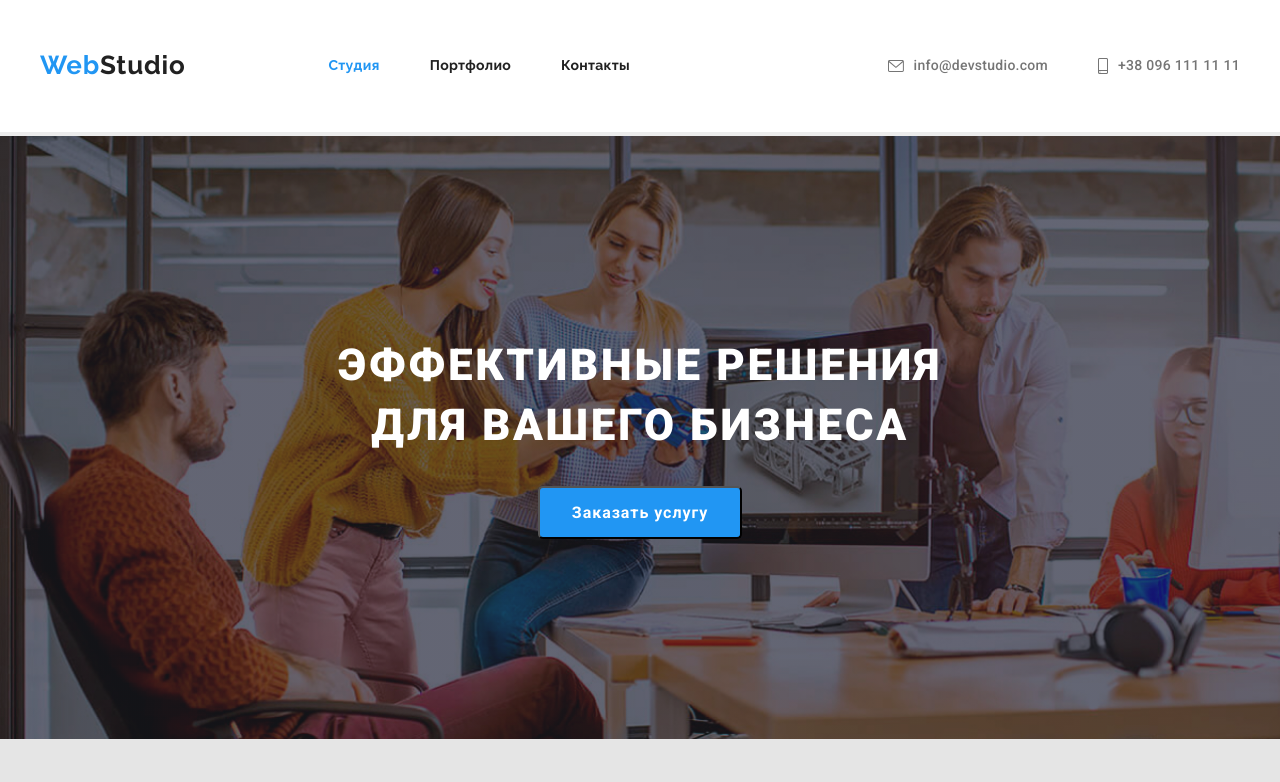
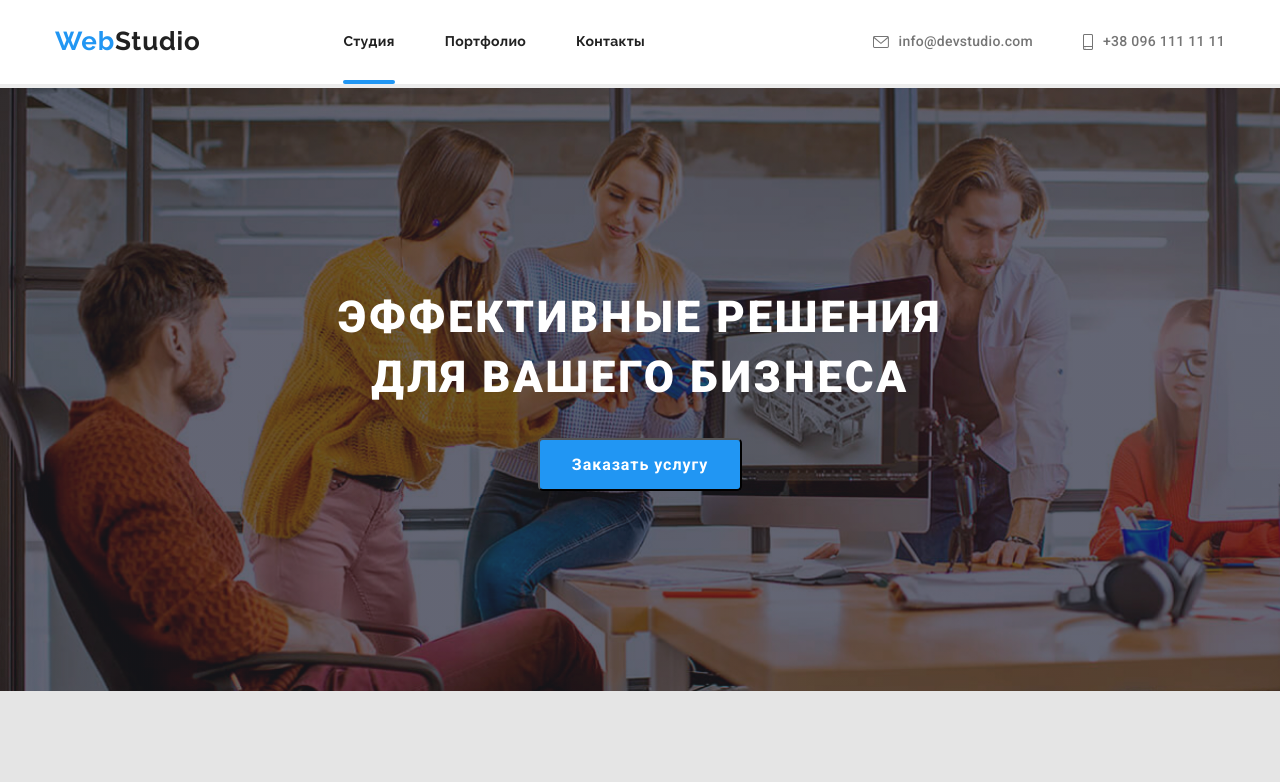
Before and after one commit to EugeneKravec/goit-markup-hw-05, a plain HTML site: page index.html in a window 1280 px wide. Shown: the top 782 px of the page. Drawn offline with nearby package versions, Linux system fonts and the light colour scheme.

Commit message:
Синяя полоска
В главной навигации, при помощи псевдоэлемента, сделано подчёркивание текущей ссылки.

```diff
--- a/css/style.css
+++ b/css/style.css
@@ -65,7 +65,6 @@ header {
 .header-container {
     display: flex;
     align-items: center;
-    padding: 24px 0;
 }
 
 footer {
@@ -472,8 +471,25 @@ img {
     margin-left: auto;
 }
 
-.header-list .active-page {
+.active-page {
+    display: block;
+    position: relative;
+    margin-left: 50px;
+    padding: 32px 0;
+    text-decoration: none;
+
     color: var(--accent-color);
+}
+
+.active-page::after {
+    display: block;
+    position: absolute;
+    content: "";
+    width: 100%;
+    height: 4px;
+    margin-top: 28px;
+    background: var(--accent-color);
+    border-radius: 2px;
 }
 
 .header-link {
@@ -482,12 +498,14 @@ img {
     padding: 32px 0;
     text-decoration: none;
 
+    color: var(--primary-title-color);
+
     transition-property: color;
     transition-duration: 250ms;
     transition-timing-function: cubic-bezier(0.4, 0, 0.2, 1);
+}
 
-    color: var(--primary-title-color);
-}
+
 
 .header-contacts {
     display: flex;
```
